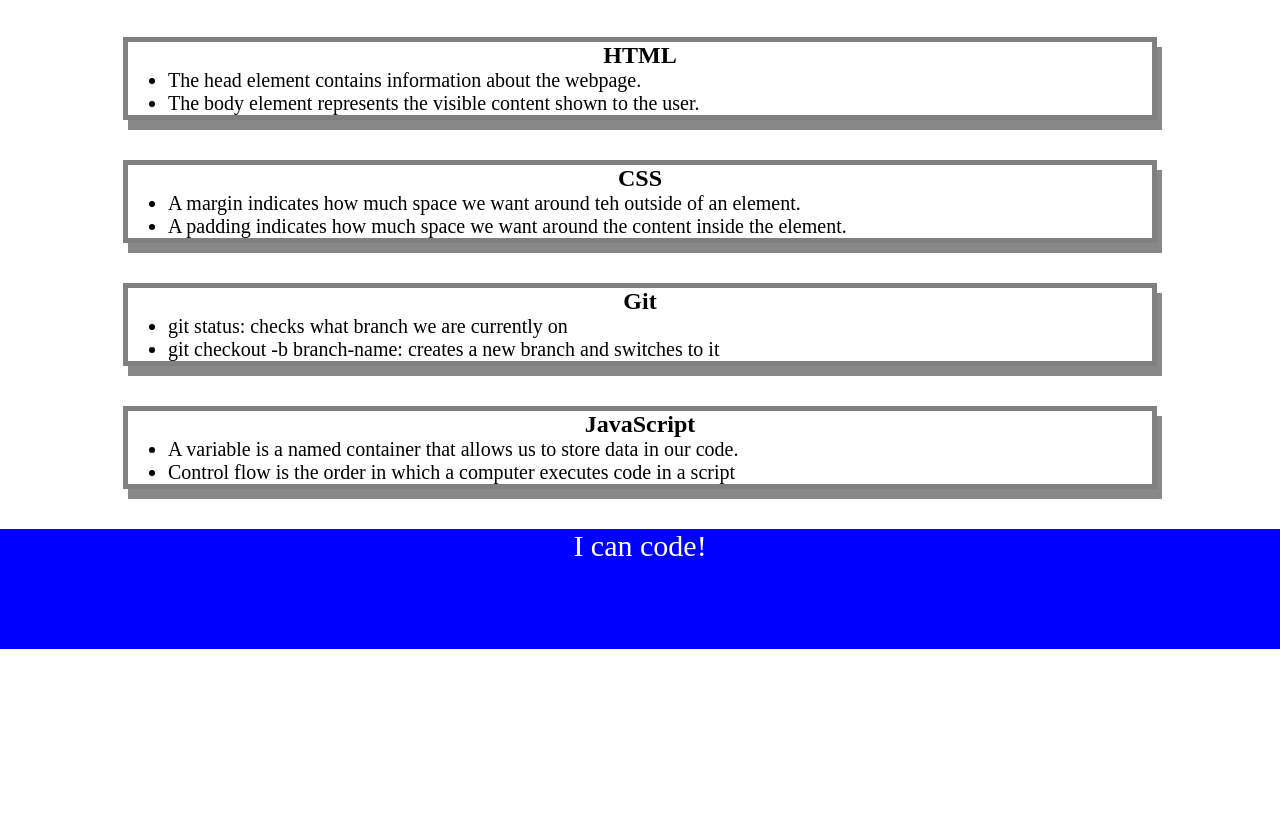
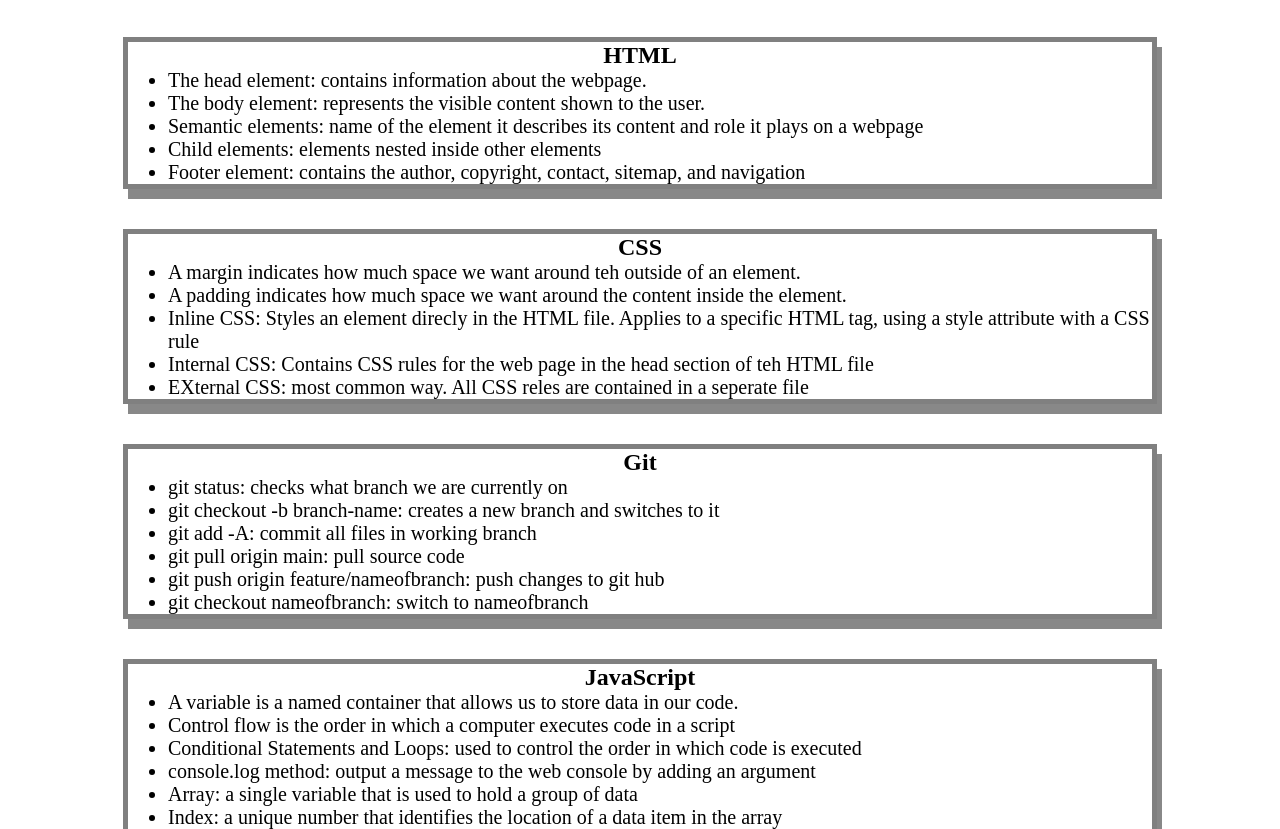
Before and after one commit to Deboh12/prework-study-guide, a plain HTML site: page index.html in a window 1280 px wide. Shown: the part 123-952 px from the top of the page. Before the commit the page ends 800 px from the top, so only its background shows below. Drawn offline with Linux system fonts and the light colour scheme.

Commit message:
updated HTML

```diff
--- a/index.html
+++ b/index.html
@@ -19,8 +19,11 @@
       <section class="card" id="html-section">
         <h2>HTML</h2>
         <ul>
-          <li>The head element contains information about the webpage.</li>
-          <li>The body element represents the visible content shown to the user.</li>
+          <li>The head element: contains information about the webpage.</li>
+          <li>The body element: represents the visible content shown to the user.</li>
+          <li>Semantic elements: name of the element it describes its content and role it plays on a webpage</li>
+          <li>Child elements: elements nested inside other elements</li>
+          <li>Footer element: contains the author, copyright, contact, sitemap, and navigation</li>
         </ul>
       </section>
 
@@ -29,6 +32,9 @@
         <ul>
           <li>A margin indicates how much space we want around teh outside of an element.</li>
           <li>A padding indicates how much space we want around the content inside the element.</li>
+          <li>Inline CSS: Styles an element direcly in the HTML file. Applies to a specific HTML tag, using a style attribute with a CSS rule</li>
+          <li>Internal CSS: Contains CSS rules for the web page in the head section of teh HTML file</li>
+          <li>EXternal CSS: most common way. All CSS reles are contained in a seperate file</li>
         </ul>
       </section>
 
@@ -37,6 +43,10 @@
         <ul>
           <li>git status: checks what branch we are currently on</li>
           <li>git checkout -b branch-name: creates a new branch and switches to it</li>
+          <li>git add -A: commit all files in working branch</li>
+          <li>git pull origin main: pull source code</li>
+          <li>git push origin feature/nameofbranch: push changes to git hub</li>
+          <li>git checkout nameofbranch: switch to nameofbranch</li>
         </ul>
       </section>
 
@@ -45,7 +55,13 @@
         <ul>
           <li>A variable is a named container that allows us to store data in our code.</li>
           <li>Control flow is the order in which a computer executes code in a script</li>
-        </ul>
+          <li>Conditional Statements and Loops: used to control the order in which code is executed</li>
+          <li>console.log method: output a message to the web console by adding an argument</li>
+          <li>Array: a single variable that is used to hold a group of data</li>
+          <li>Index: a unique number that identifies the location of a data item in the array</li>
+          <li>For Loop: performs a task on all the items in an array by allowing a single block of code to be executed over and over again</li>
+          <li>Function: a set of instructions that tells the computer how to perform a certain task</li>
+          </ul>
       </section>
 
     </main>
```
